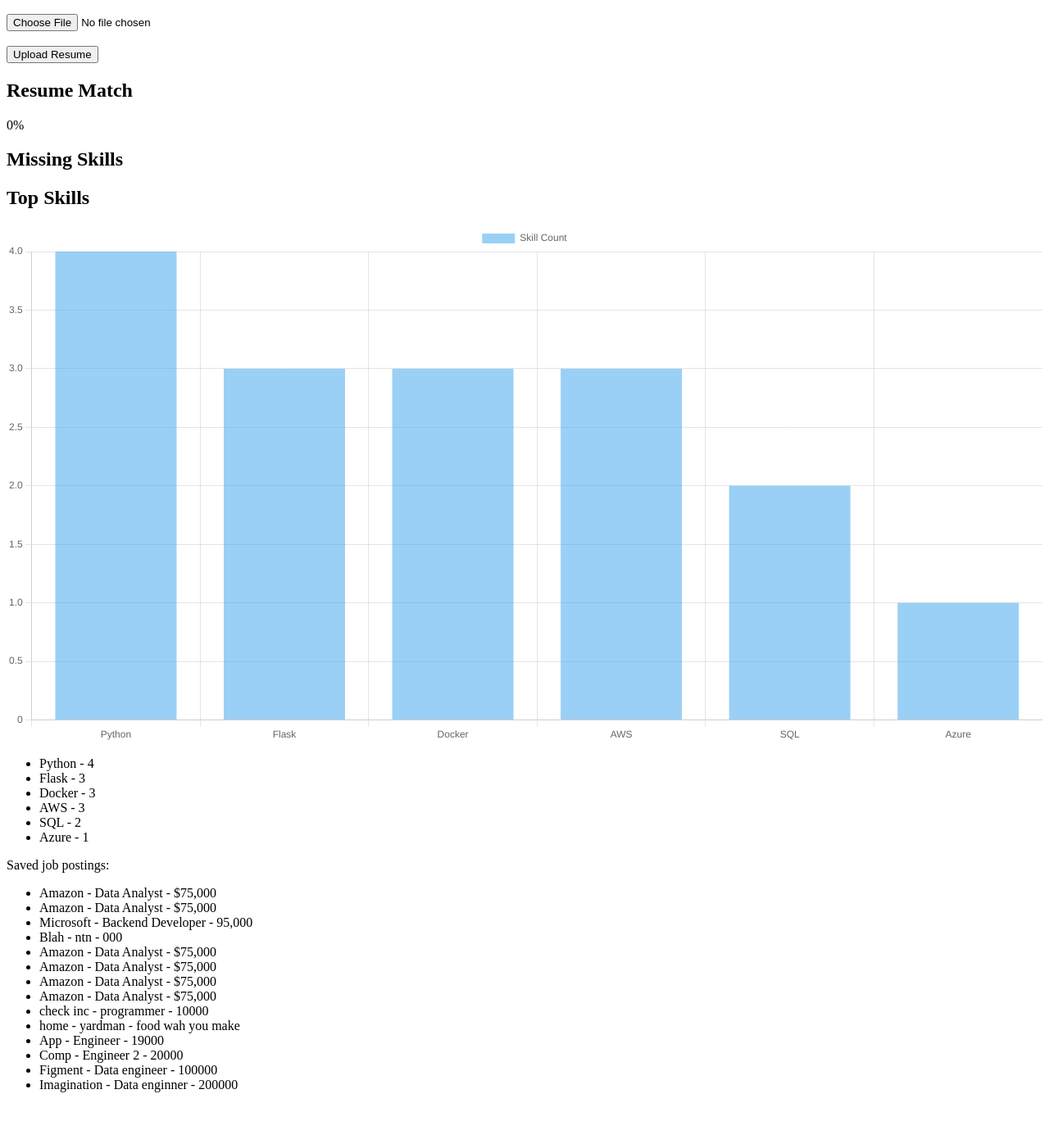
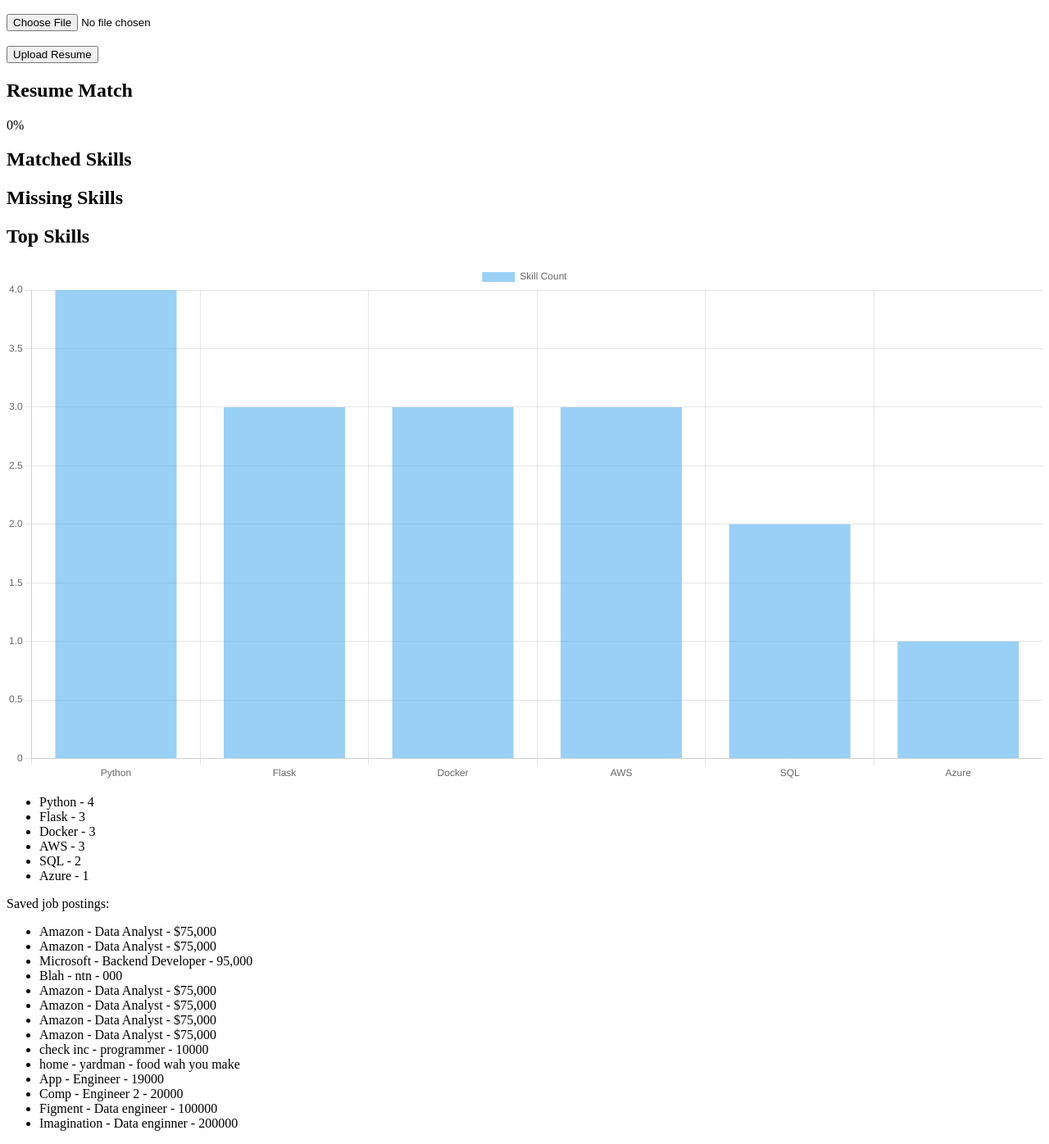
Before and after one commit to zajjhay19/job-posting-skill-analyzer, a Flask app: page / in a window 1280 px wide. Shown: the part 456-1852 px from the top of the page at 82% size. Before the commit the page ends 1789 px from the top, so only its background shows below. Run offline with Flask 3, Linux system fonts and the light colour scheme; data comes from the database, SQL or seed files in the repository.

Commit message:
Added matched resume skills to market analysis

```diff
--- a/app.py
+++ b/app.py
@@ -24,6 +24,8 @@ def home(): #Builds everything needed for the main page.
     missing_skills = session.get("missing_skills", [])  #Gets the missing skills from the session or creates an empty list if no resume has been analyzed yet.
 
     match_percentage = session.get("match_percentage", 0)  #Gets the resume match percentage from the session or sets it to 0 if no resume has been analyzed yet.
+
+    matched_skills = session.get("matched_skills", []) #Gets the matched skills from the session or creates an empty list if no resume has been analyzed yet.
 
     skill_labels = [ #Creates a list that stores only the skill names for Chart.js.
 
@@ -53,7 +55,9 @@ def home(): #Builds everything needed for the main page.
 
         missing_skills=missing_skills, #Makes the missing resume skills available inside the HTML template.
 
-        match_percentage=match_percentage #Makes the resume match percentage available inside the HTML template.
+        match_percentage=match_percentage, #Makes the resume match percentage available inside the HTML template.
+
+        matched_skills=matched_skills #Makes the matched resume skills available inside the HTML template.
     )
 
 
@@ -121,6 +125,8 @@ def upload_resume(): #Processes the resume uploaded by the user.
 
     session["match_percentage"] = match_percentage #Stores the resume match percentage in the session so Flask can remember it after the redirect.
 
+    session["matched_skills"] = list(matched_skills) #Stores the matched skills in the session so Flask can remember them after the redirect.
+
     print(missing_skills) #Displays the missing skills in the terminal so we can test the comparison.
 
     print(resume_skills) #Displays the detected resume skills in the terminal so we can test that everything works.
--- a/templates/index.html
+++ b/templates/index.html
@@ -45,6 +45,17 @@
     <h2>Resume Match</h2>
 
     <p>{{ match_percentage }}%</p> <!--Displays the percentage of job market skills that are already on the resume.-->
+
+    <h2>Matched Skills</h2>
+
+    <ul>
+        {% for skill in matched_skills %}
+
+            <li>{{ skill }}</li>
+
+        {% endfor %}
+    </ul>
+
     <h2>Missing Skills</h2>
 
     <ul>
```
